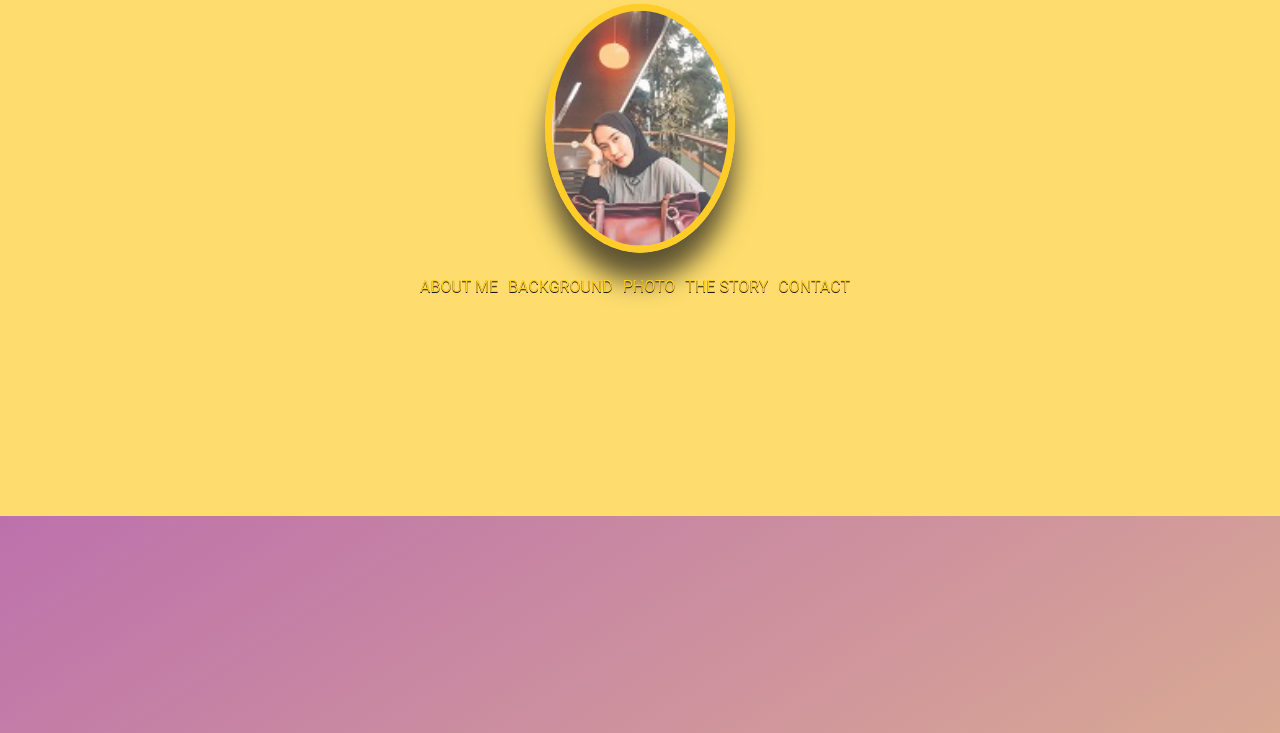
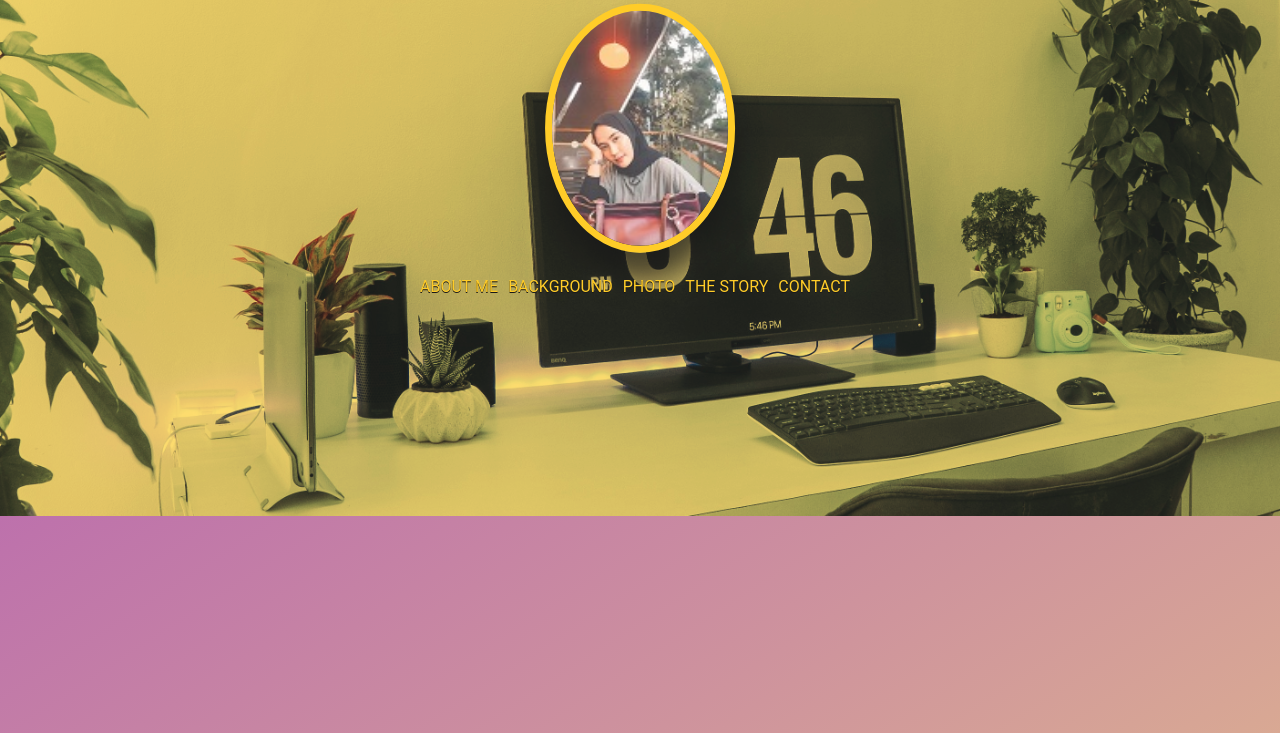
Before and after one commit to dheakhrnns/dheakhrnns.github.io, a plain HTML site: page index.html in a window 1280 px wide. Shown: the part 284-1017 px from the top of the page. Drawn offline with Linux system fonts and the light colour scheme.

Commit message:
Update style.css

```diff
--- a/style.css
+++ b/style.css
@@ -17,7 +17,7 @@ body {
 }
 
 header {
-	background: url('asset/a.jpg') no-repeat;
+	background: url('assets/a.jpg') no-repeat;
 	background-color: #feda5f;
 	background-blend-mode: multiply;
 	opacity: .9;
```
